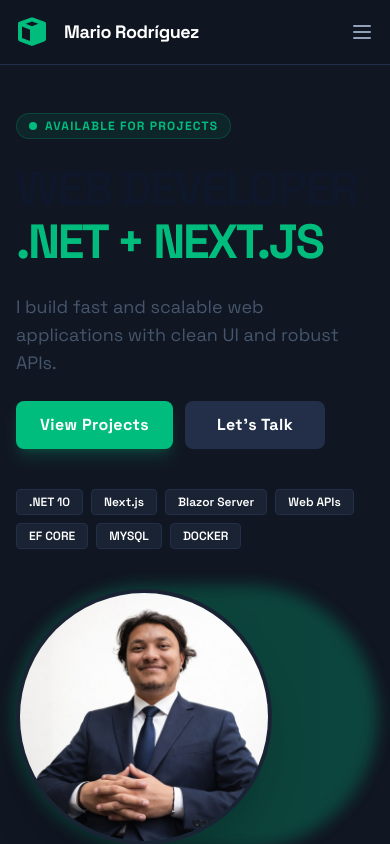
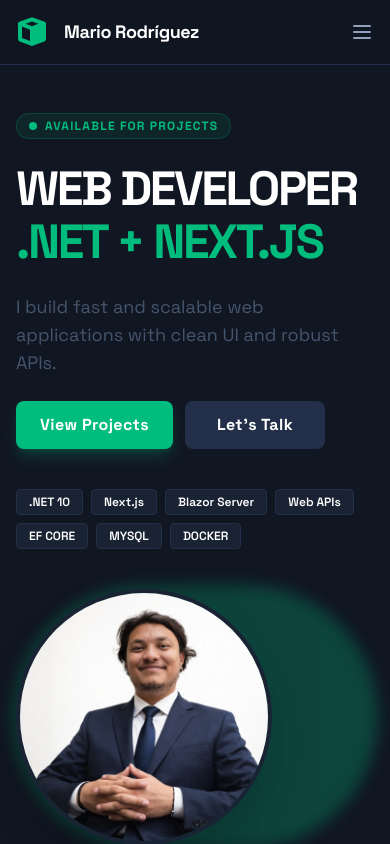
Before and after one commit to merg8511/portafolio, a Next.js app: page / in a window 390 px wide. Shown: the top 844 px of the page. Built offline with nearby package versions, Linux system fonts and the light colour scheme.

Commit message:
fix(hero): use white text color directly instead of dark mode dependency
The text 'WEB DEVELOPER' was invisible on mobile devices because it used
text-slate-900 dark:text-white, but dark mode detection can fail on some
devices. Since the site always has a dark background, use text-white directly.

```diff
--- a/src/app/page.tsx
+++ b/src/app/page.tsx
@@ -224,7 +224,7 @@
           </div>
 
           {/* Main Headline */}
-          <h1 className="text-slate-900 dark:text-white text-5xl md:text-6xl font-black leading-[1.1] tracking-tighter uppercase">
+          <h1 className="text-white text-5xl md:text-6xl font-black leading-[1.1] tracking-tighter uppercase">
             WEB DEVELOPER <span className="text-emerald-500">.NET + NEXT.JS</span>
           </h1>
 
```
